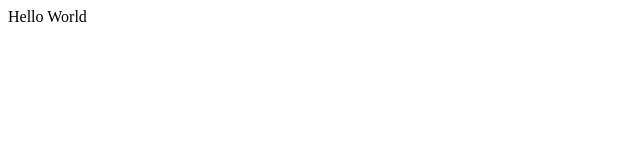
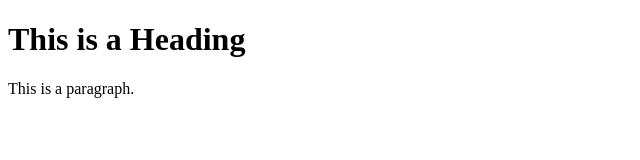
Before and after one commit to ChaitanyaNagane17/NewRepository, a plain HTML site: page index.html in a window 1280 px wide. Shown: the whole page, without its empty margins (0-640 px from the left). Drawn offline with Linux system fonts and the light colour scheme.

Commit message:
added code

```diff
--- a/index.html
+++ b/index.html
@@ -1 +1,11 @@
-<p>Hello World</p>
+<!DOCTYPE html>
+<html>
+<head>
+    <meta charset="UTF-8">
+    <title>Page Title</title>
+</head>
+<body>
+    <h1>This is a Heading</h1>
+    <p>This is a paragraph.</p>
+</body>
+</html>
--- a/style.css
+++ /dev/null
@@ -1,3 +0,0 @@
-p{
-    color : red;
-}
```
